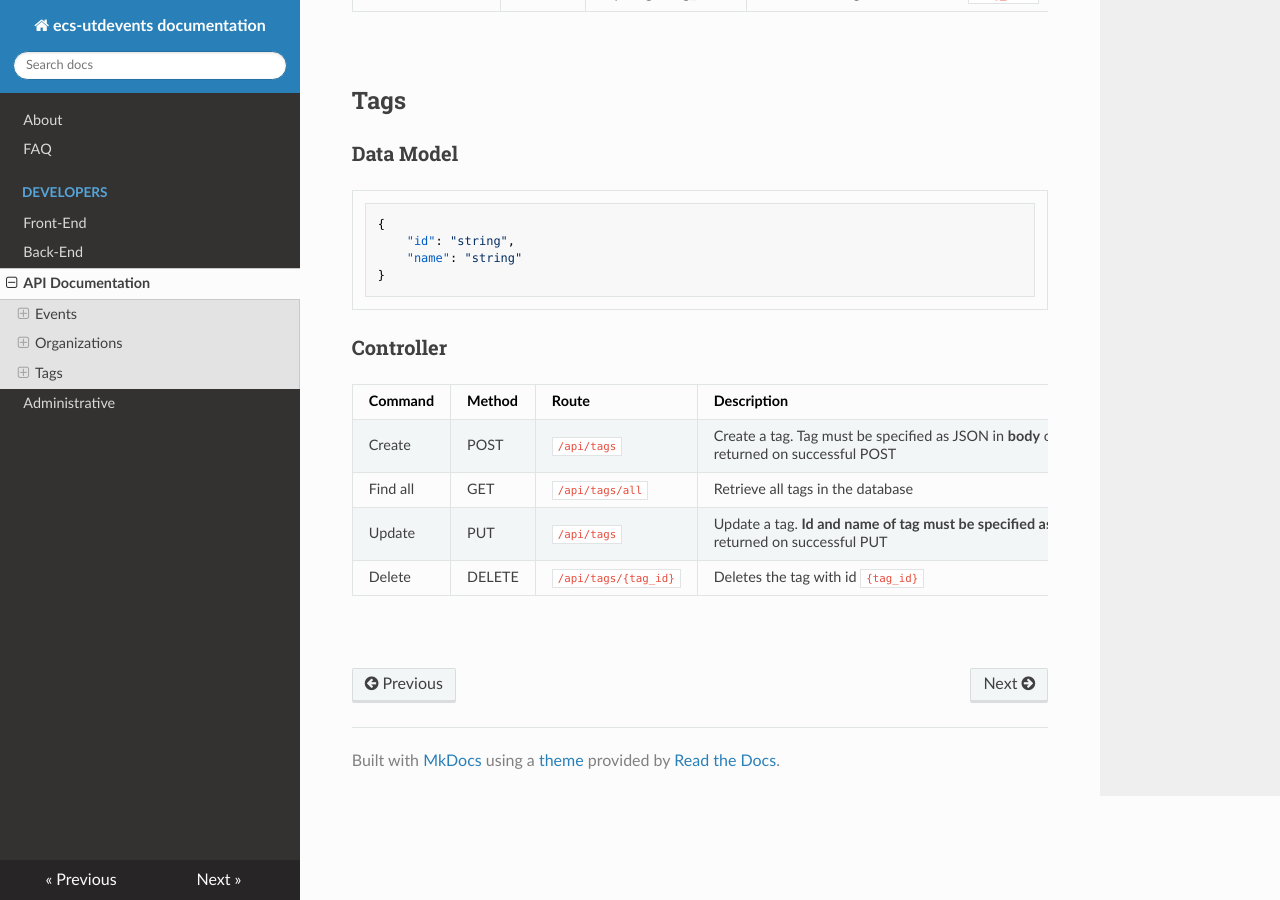
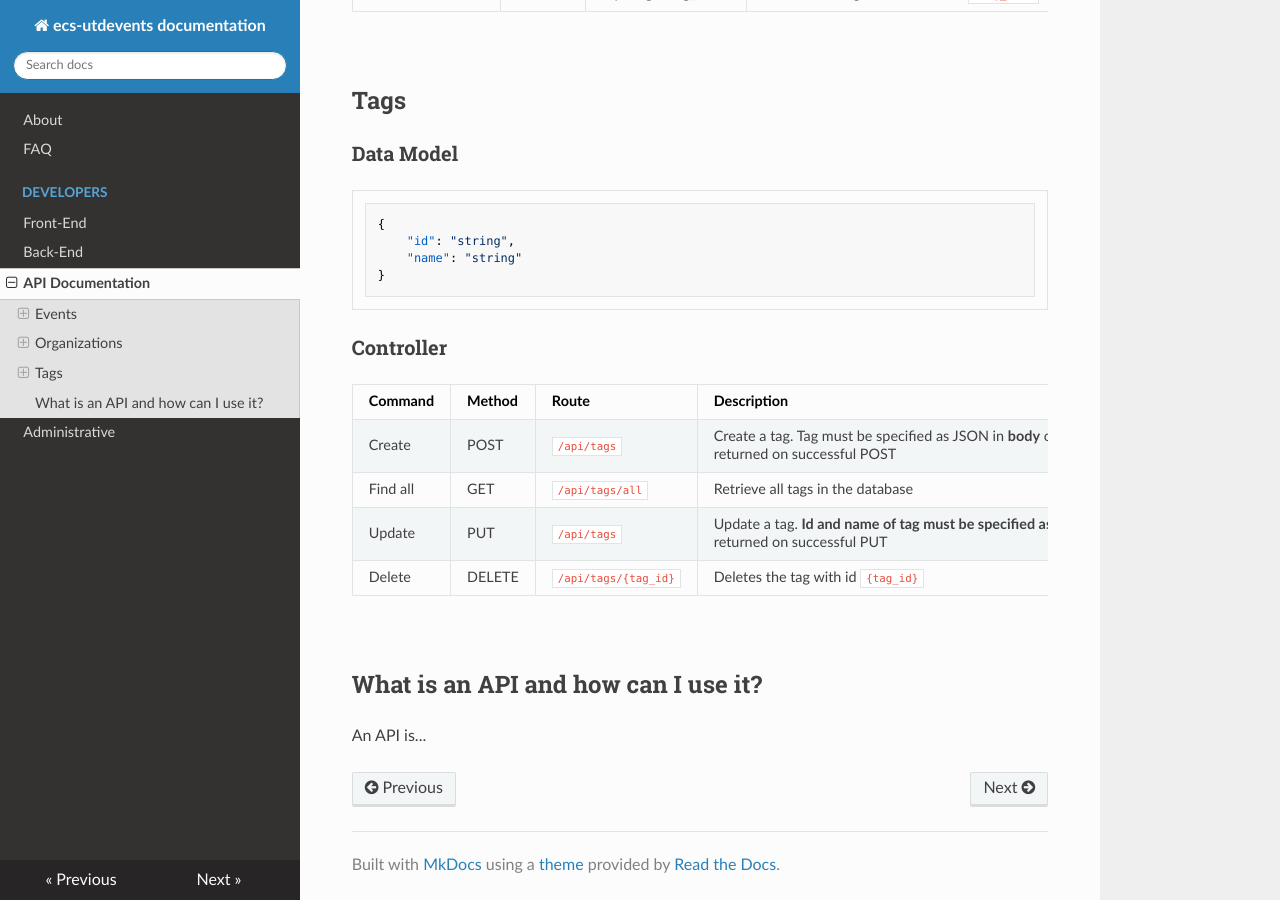
Before and after one commit to sid-devic/ecs-utdevents-docs-fork, an MkDocs documentation site: the page built from docs/api_documentation.md, in a window 1280 px wide and 900 px high, scrolled down 2367 px. Built offline with MkDocs 1.6.1, drawn with Linux system fonts in a browser that asks for light colours; nearby versions of some CDN libraries.

Commit message:
some api docs

```diff
--- a/docs/api_documentation.md
+++ b/docs/api_documentation.md
@@ -96,3 +96,6 @@ where `DateTime` is a string of the form ``"yyyy-mm-ddThh:mm:ssZ"`` (UTC time).
 |Delete|	DELETE|	`/api/tags/{tag_id}`|	Deletes the tag with id `{tag_id}`|
 
 <br>
+
+## What is an API and how can I use it?
+An API is...
```
